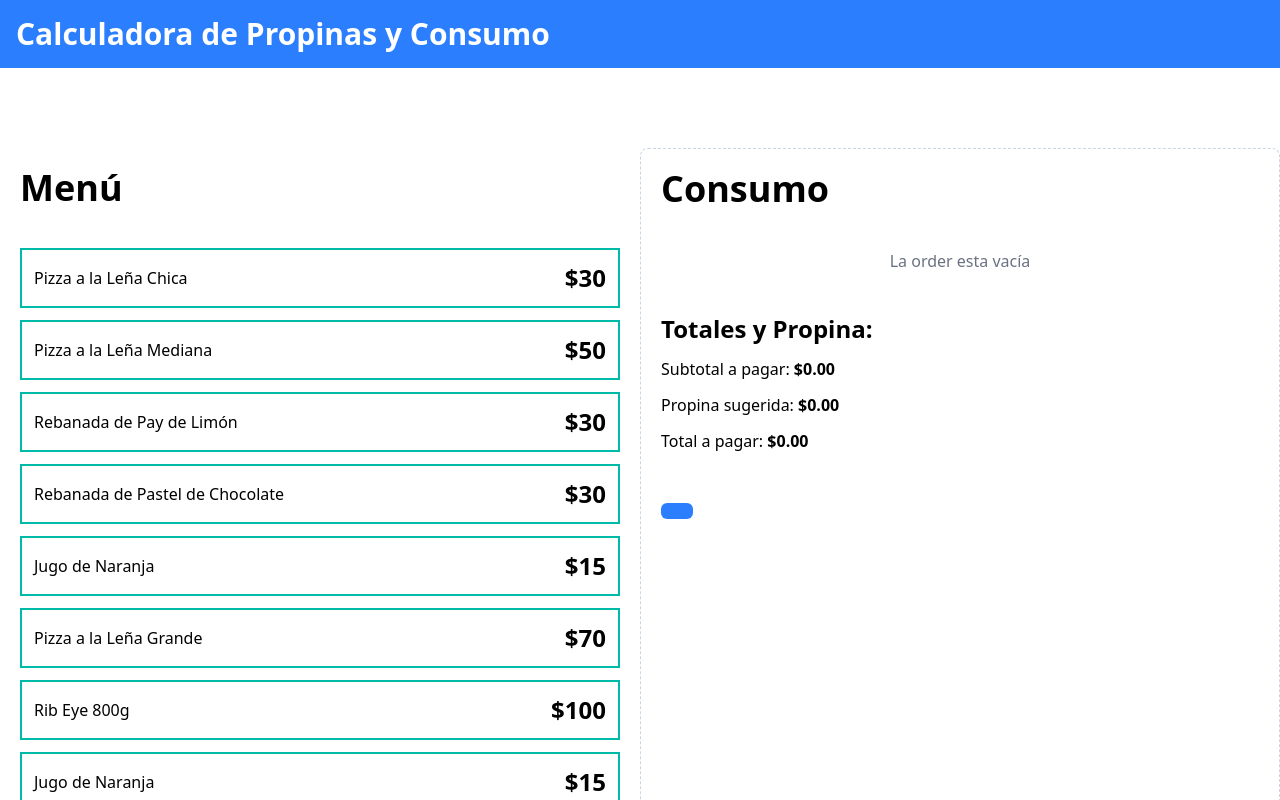
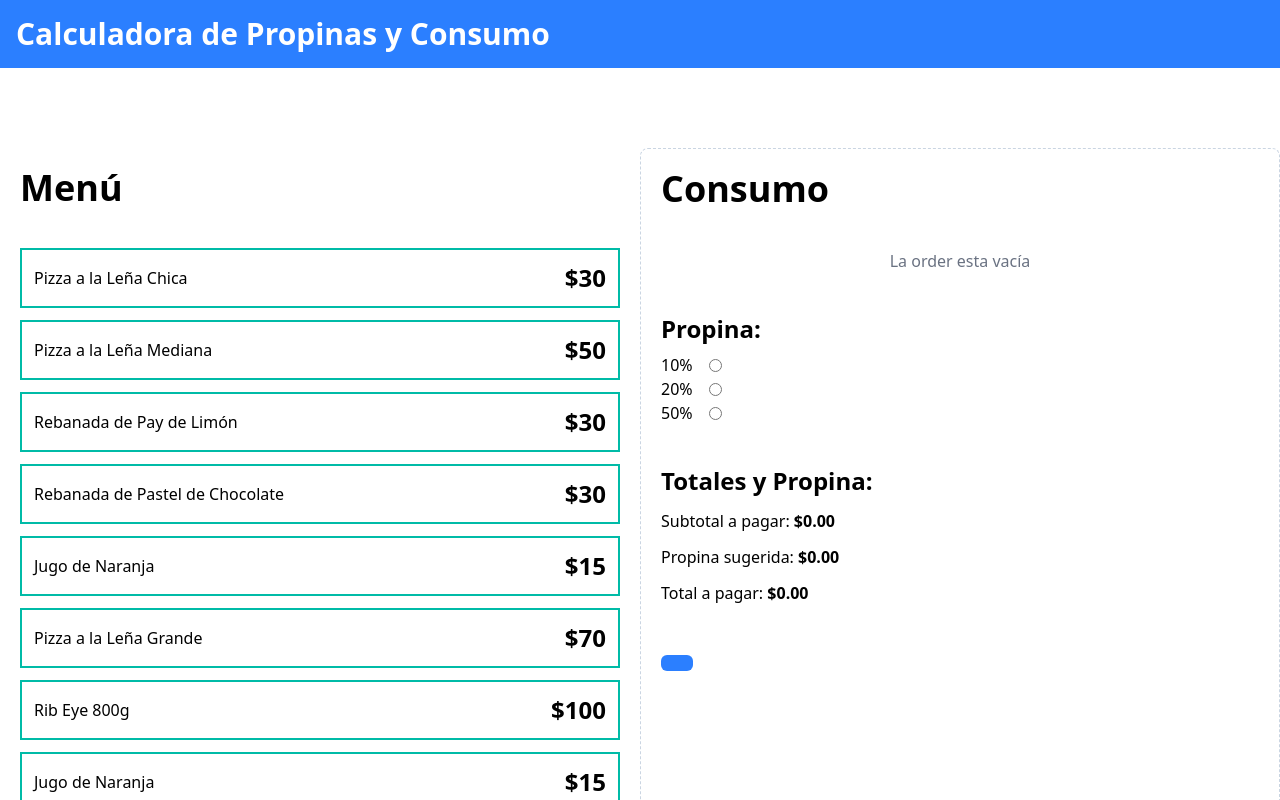
Before and after one commit to jrobertoq/calculadora_propinas, a React (Vite) app: page / in a window 1280 px wide. Shown: the top 800 px of the page. Built offline with nearby package versions, Linux system fonts and the light colour scheme.

Commit message:
Adds tip selection and display to order
Displays the subtotal, suggested tip, and total amount to pay, providing a clear breakdown of the order costs.

```diff
--- a/src/App.tsx
+++ b/src/App.tsx
@@ -1,12 +1,13 @@
 import MenuItem from './components/MenuItem'
 import OrderContents from './components/OrderContents'
 import OrderTotals from './components/OrderTotals'
+import TipPercentajeForm from './components/TipPercentajeForm'
 import { menuItems } from './data/db'
 import userOrder from './hooks/useOrder'
 
 function App() {
 
-  const { order, addItem, removeItem } = userOrder()
+  const { order, addItem, removeItem, tip, setTip } = userOrder()
 
   return (
     <>
@@ -34,7 +35,14 @@ function App() {
               order={order}
               removeItem={removeItem}
             />
-            <OrderTotals />
+
+            <TipPercentajeForm
+              setTip={setTip}
+            />
+
+            <OrderTotals
+              order={order}
+            />
         </div>
       </main>
     </>
--- a/src/components/OrderTotals.tsx
+++ b/src/components/OrderTotals.tsx
@@ -1,21 +1,32 @@
-export default function OrderTotals() {
-  return (
+import { useMemo } from 'react'
+import type { OrderItem } from '../types'
+import { formatCurrency } from '../helpers';
+
+type OrderTotalsProps = {
+  order: OrderItem[];
+}
+
+export default function OrderTotals({ order }: OrderTotalsProps) {
+
+    const subtotalAmount = useMemo(() => order.reduce((total, item) => total + (item.price * item.quantity), 0), [order])
+
+    return (
     <>
         <div className="space-y-3">
             <h2 className="text-2xl font-black">Totales y Propina:</h2>
             <p>Subtotal a pagar: {''}
                 <span className="font-bold">
-                    $0.00
+                    {formatCurrency(subtotalAmount)}
                 </span>
             </p>
             <p>Propina sugerida: {''}
                 <span className="font-bold">
-                    $0.00
+                    {formatCurrency(subtotalAmount * 0.15)}
                 </span>
             </p>
             <p>Total a pagar: {''}
                 <span className="font-bold">
-                    $0.00
+                    {formatCurrency(subtotalAmount * 1.15)}
                 </span>
             </p>
         </div>
--- a/src/components/TipPercentajeForm.tsx
+++ b/src/components/TipPercentajeForm.tsx
@@ -1,3 +1,5 @@
+import type { Dispatch, SetStateAction } from 'react'
+
 const tipOptions = [
   {
     id: 'tip-10',
@@ -16,8 +18,11 @@ const tipOptions = [
   },
 ]
 
+type TipPercentageFormProp = {
+    setTip: Dispatch<SetStateAction<number>>
+}
 
-export default function TipPercentajeForm() {
+export default function TipPercentajeForm({ setTip }: TipPercentageFormProp) {
   return (
     <div>
         <h3 className="text-2xl font-black">Propina:</h3>
@@ -30,6 +35,7 @@ export default function TipPercentajeForm() {
                         type="radio"
                         name="tip"
                         value={tip.value}
+                        onChange={ e => setTip(+e.target.value) }
                     />
                 </div>
             ))}
--- a/src/hooks/useOrder.ts
+++ b/src/hooks/useOrder.ts
@@ -4,6 +4,7 @@ import type { MenuItem, OrderItem } from '../types'
 
 export default function useOrder() {
     const [order , setOrder] = useState<OrderItem[]>([])
+    const [tip, setTip] = useState(0)
 
     const addItem = (item: MenuItem) => {
         const itemExists = order.find(orderItem => orderItem.id === item.id);
@@ -27,6 +28,8 @@ export default function useOrder() {
 
     return {
         order,
+        tip,
+        setTip,
         addItem,
         removeItem
     }
```
